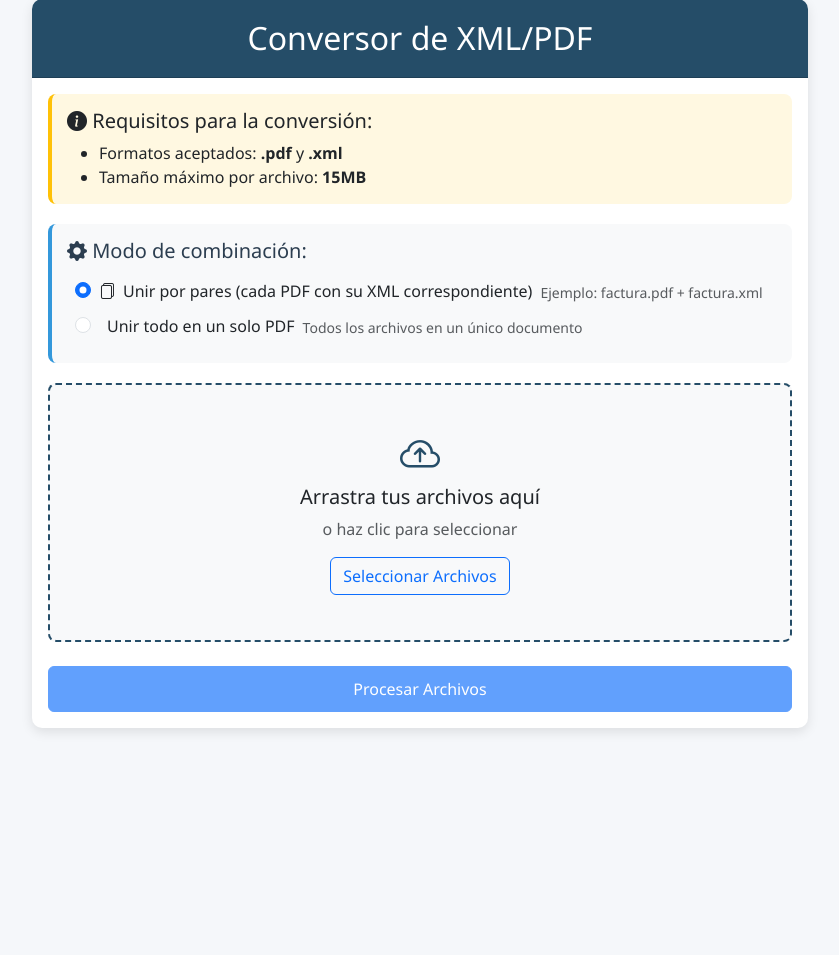
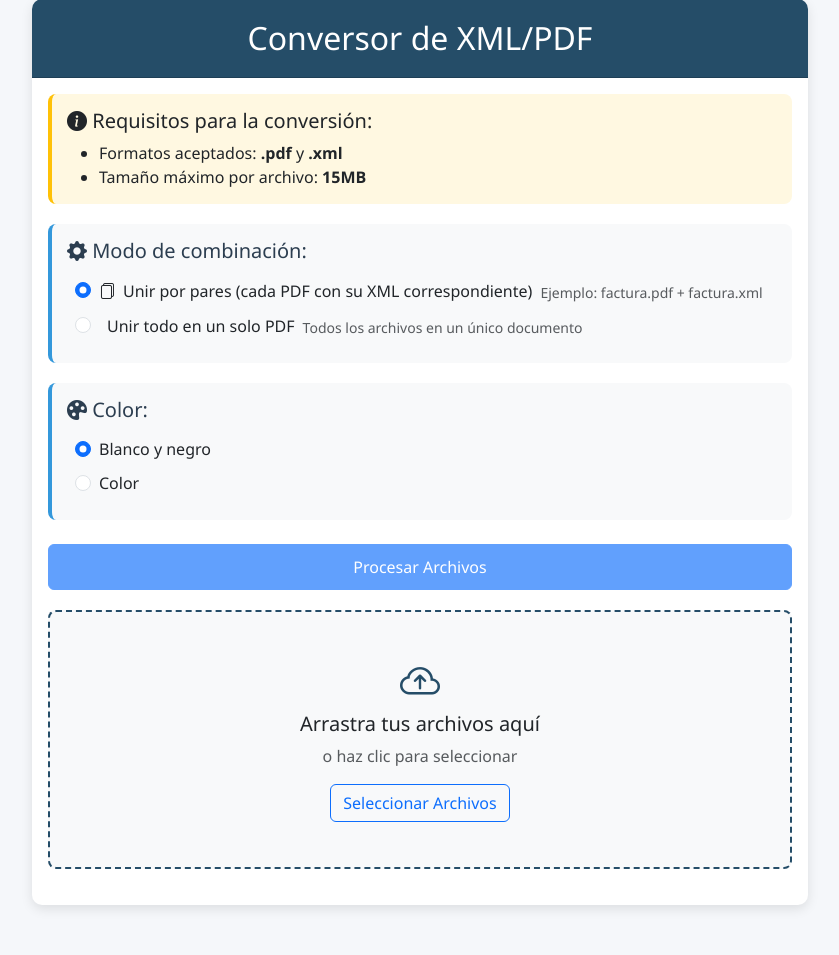
Before and after one commit to Oscar1999-L/xml-pdf, a Flask app: page / in a window 1280 px wide. Shown: the part 31-986 px from the top of the page, without its empty margins (220-1059 px from the left). Before the commit the page ends 763 px from the top, so only its background shows below. Run offline with Flask 3, Linux system fonts and the light colour scheme; some libraries are stand-ins or nearby versions.

Commit message:
Update index.html

```diff
--- a/templates/index.html
+++ b/templates/index.html
@@ -253,9 +253,35 @@
                             <small class="text-muted d-block mt-1">Todos los archivos en un único documento</small>
                         </label>
                     </div>
+
                 </div>
 
+                <div class="mode-selector mb-4">
+                    <h5><i class="bi bi-palette-fill"></i> Color:</h5>
+                    <div class="form-check">
+                        <input class="form-check-input" type="radio" name="color_mode" id="colorGrayscale" value="grayscale" checked>
+                        <label class="form-check-label" for="colorGrayscale">
+                            Blanco y negro
+                        </label>
+                    </div>
+                    <div class="form-check">
+                        <input class="form-check-input" type="radio" name="color_mode" id="colorFull" value="color">
+                        <label class="form-check-label" for="colorFull">
+                            Color
+                        </label>
+                    </div>
+                </div>
+
+
+
                 <form id="uploadForm" enctype="multipart/form-data">
+                    <div class="d-grid mt-4">
+                        <button type="submit" class="btn btn-primary" id="submitBtn" disabled>
+                            <span id="submitText">Procesar Archivos</span>
+                            <span id="submitSpinner" class="spinner-border spinner-border-sm" role="status" aria-hidden="true" style="display: none;"></span>
+                        </button>
+                    </div>
+
                     <div class="upload-area" id="dropZone">
                         <i class="bi bi-cloud-arrow-up" style="font-size: 2.5rem; color: var(--primary-color);"></i>
                         <h5>Arrastra tus archivos aquí</h5>
@@ -272,12 +298,7 @@
                         <div class="file-list" id="fileList"></div>
                     </div>
 
-                    <div class="d-grid mt-4">
-                        <button type="submit" class="btn btn-primary" id="submitBtn" disabled>
-                            <span id="submitText">Procesar Archivos</span>
-                            <span id="submitSpinner" class="spinner-border spinner-border-sm" role="status" aria-hidden="true" style="display: none;"></span>
-                        </button>
-                    </div>
+
                 </form>
             </div>
         </div>
@@ -479,6 +500,7 @@
         // Manejar envío del formulario
 $('#uploadForm').on('submit', function(e) {
     e.preventDefault();
+    const formData = new FormData();
 
     // Validación según el modo
     if (currentMode === 'pares') {
@@ -537,6 +559,7 @@ $('#uploadForm').on('submit', function(e) {
 
             // Agregar otros datos
             formData.append('modo', currentMode);
+            formData.append('color_mode', $('input[name="color_mode"]:checked').val());
             if (result.isConfirmed && result.value) {
                 formData.append('custom_name', result.value.trim());
             }
```
